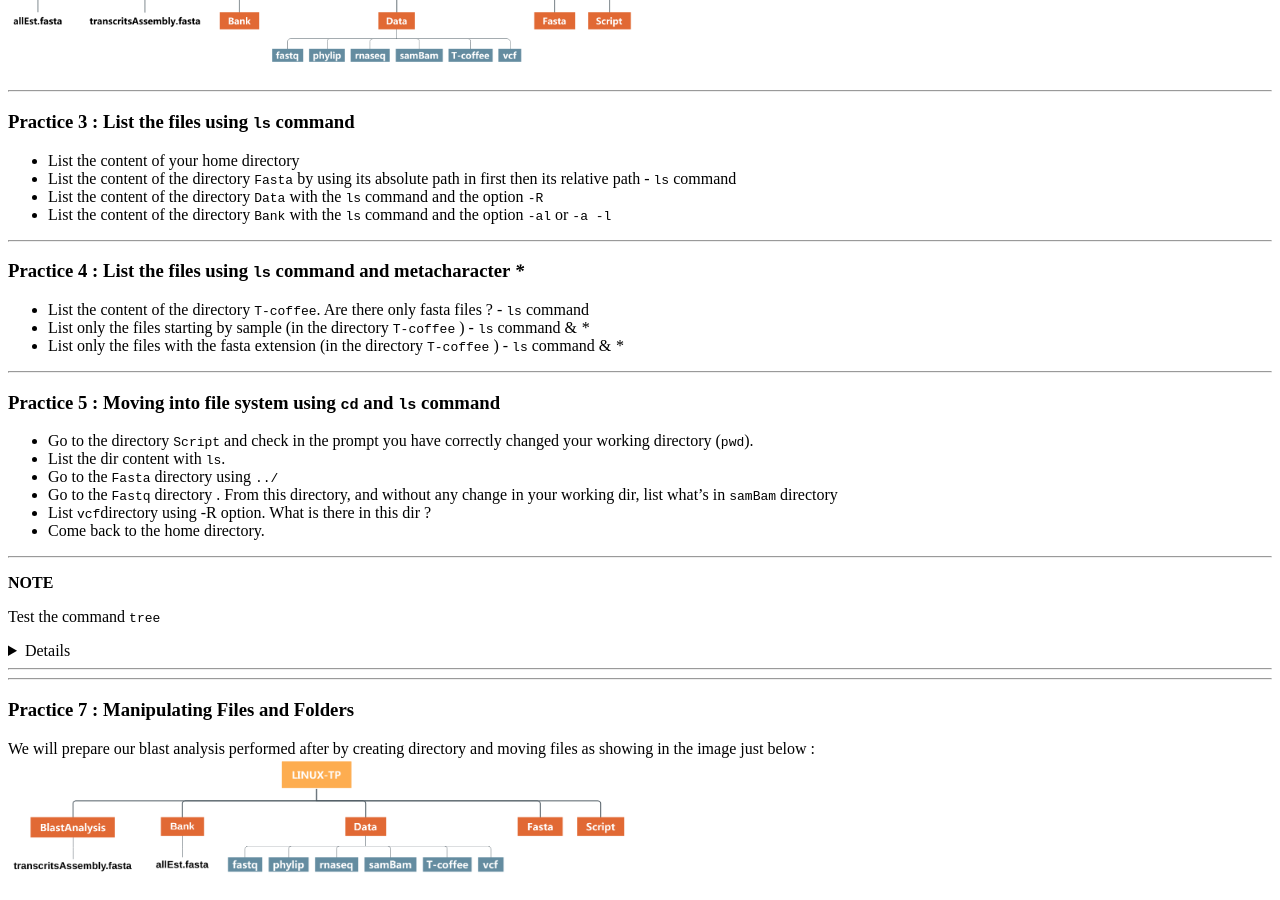
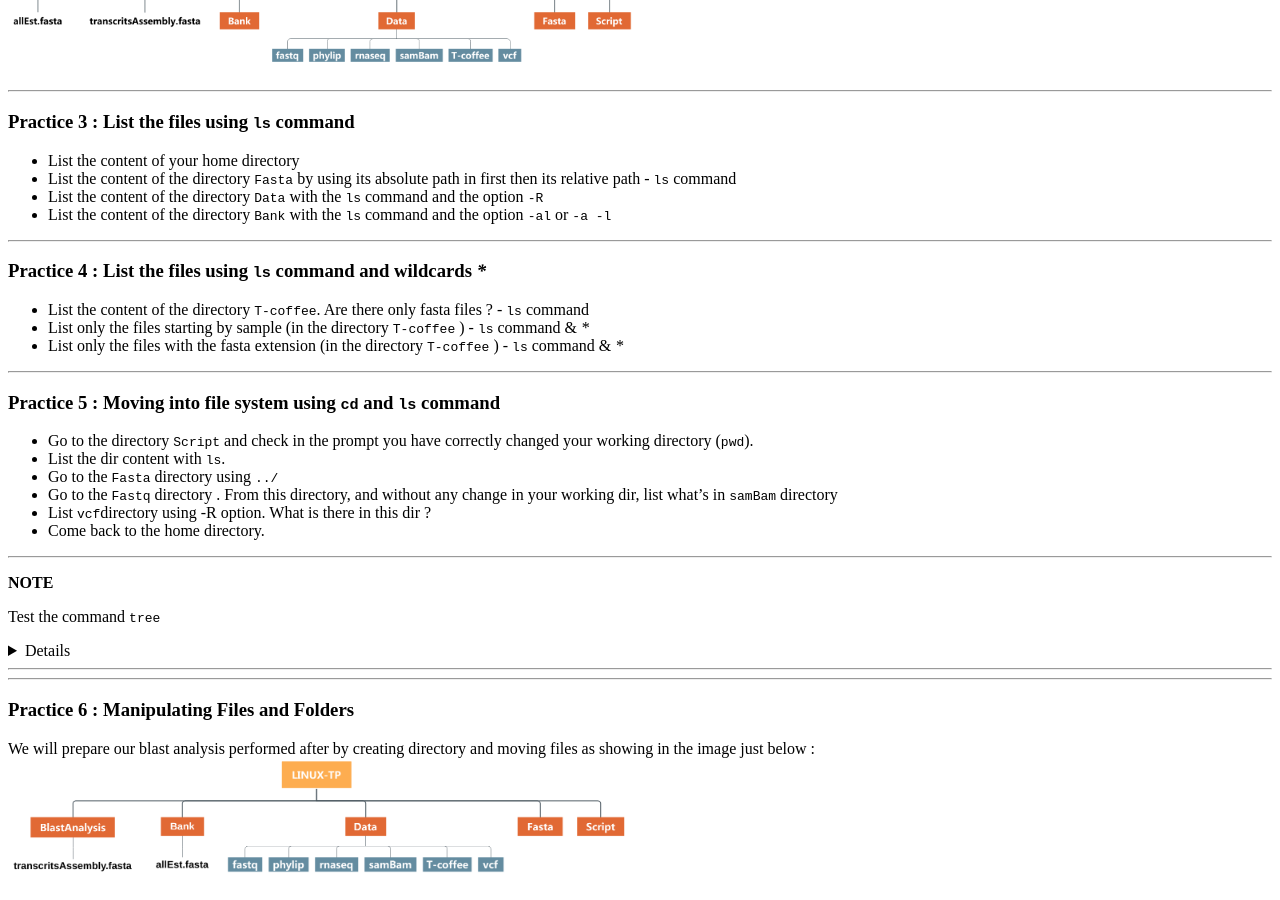
Before and after one commit to wave-centre/cibig, a Jekyll site: the page built from docs/course_materials/LINUX1/linux1_PRACTICE.md, in a window 1280 px wide and 900 px high, scrolled down 1949 px. Built offline with Jekyll 4.4.1, drawn with Linux system fonts in a browser that asks for light colours; our own code applies the rules of GitHub Pages for plain Markdown files; some of the changed text lies outside the part shown.

Commit message:
Update linux1_PRACTICE.md
modify exercies title and numbering

```diff
--- a/docs/course_materials/LINUX1/linux1_PRACTICE.md
+++ b/docs/course_materials/LINUX1/linux1_PRACTICE.md
@@ -17,7 +17,7 @@
 * [Practice 1: Get Connecting on a linux server by `ssh`](#practice-1)
 * [Practice 2: First steps : prompt & `pwd`command](#practice-2)
 * [Practice 3: List the files using `ls` command](#practice-3)
-* [Practice 4 : List the files using `ls` command and metacharacter _*_](#practice-4)
+* [Practice 4 : List the files using `ls` command and wildcards  _*_](#practice-4)
 * [practice-5 : Moving into file system using `cd`and `ls` commands](#practice-5)
 * [practice-6 : Manipulating Files and Folders](#practice-6)
 * [practice-7 : Searching with `grep`](#practice-7)
@@ -118,7 +118,7 @@ tar -xzvf LINUX-TP.tar.gz
 -----------------------
 
 <a name="practice-4"></a>
-### Practice 4 : List the files using `ls` command and metacharacter _*_
+### Practice 4 : List the files using `ls` command and wildcards  _*_
 
 * List the content of the directory `T-coffee`. Are there only fasta files ? - `ls` command
 * List only the files starting by sample (in the directory `T-coffee` ) -  `ls` command & _*_
@@ -213,8 +213,8 @@ Test the command `tree`
 
 -----------------------
 
-<a name="practice-7"></a>
-### Practice 7 : Manipulating Files and Folders
+<a name="practice-6"></a>
+### Practice 6 : Manipulating Files and Folders
 
 We will prepare our blast analysis performed after by creating directory and moving files as showing in the image just below :
 <img width="50%" class="img-responsive" src="img/arbo-2.png"/>
```
